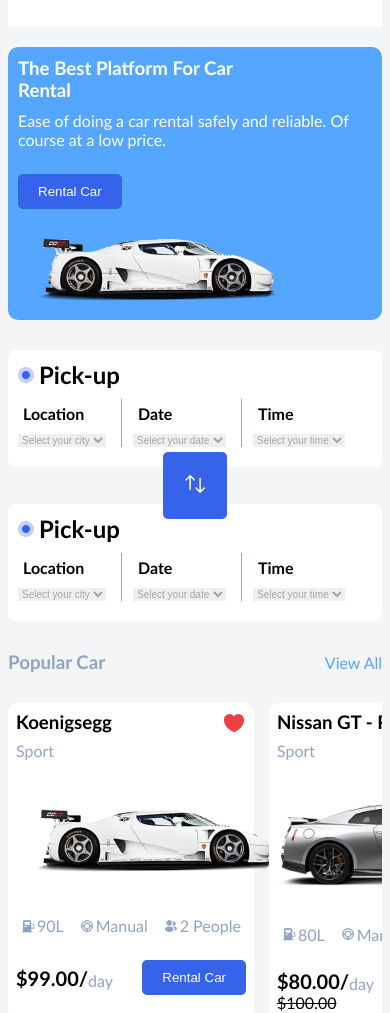
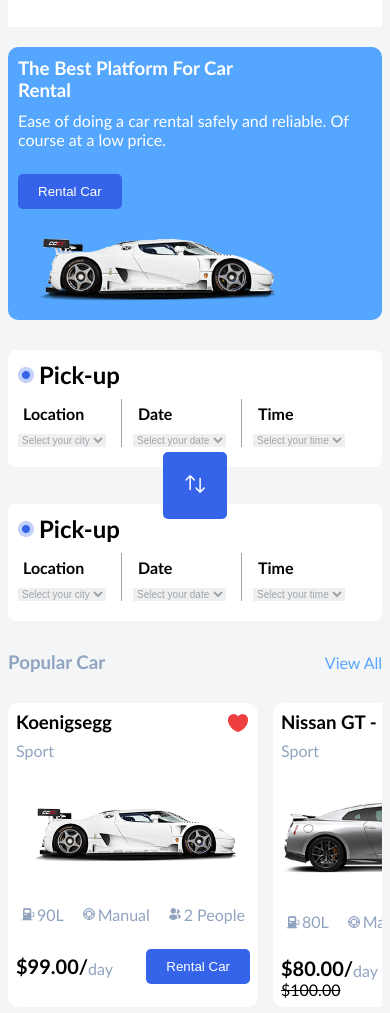
Before and after one commit to ndang11/car-rental-project, a plain HTML site: page index.html in a window 390 px wide. Shown: the part 118-1131 px from the top of the page. Drawn offline with Linux system fonts and the light colour scheme.

Commit message:
final changes

```diff
--- a/style/style.css
+++ b/style/style.css
@@ -604,7 +604,7 @@
     background-color: white;
     padding: 8px;
     border-radius: 10px;
-    width: 230px;
+    width: 250px;
   }
 
   .car-details-sec,
@@ -629,7 +629,7 @@
     margin-bottom: 30px;
 
     img {
-      width: 70vw;
+      width: 60vw;
     }
   }
 
```
